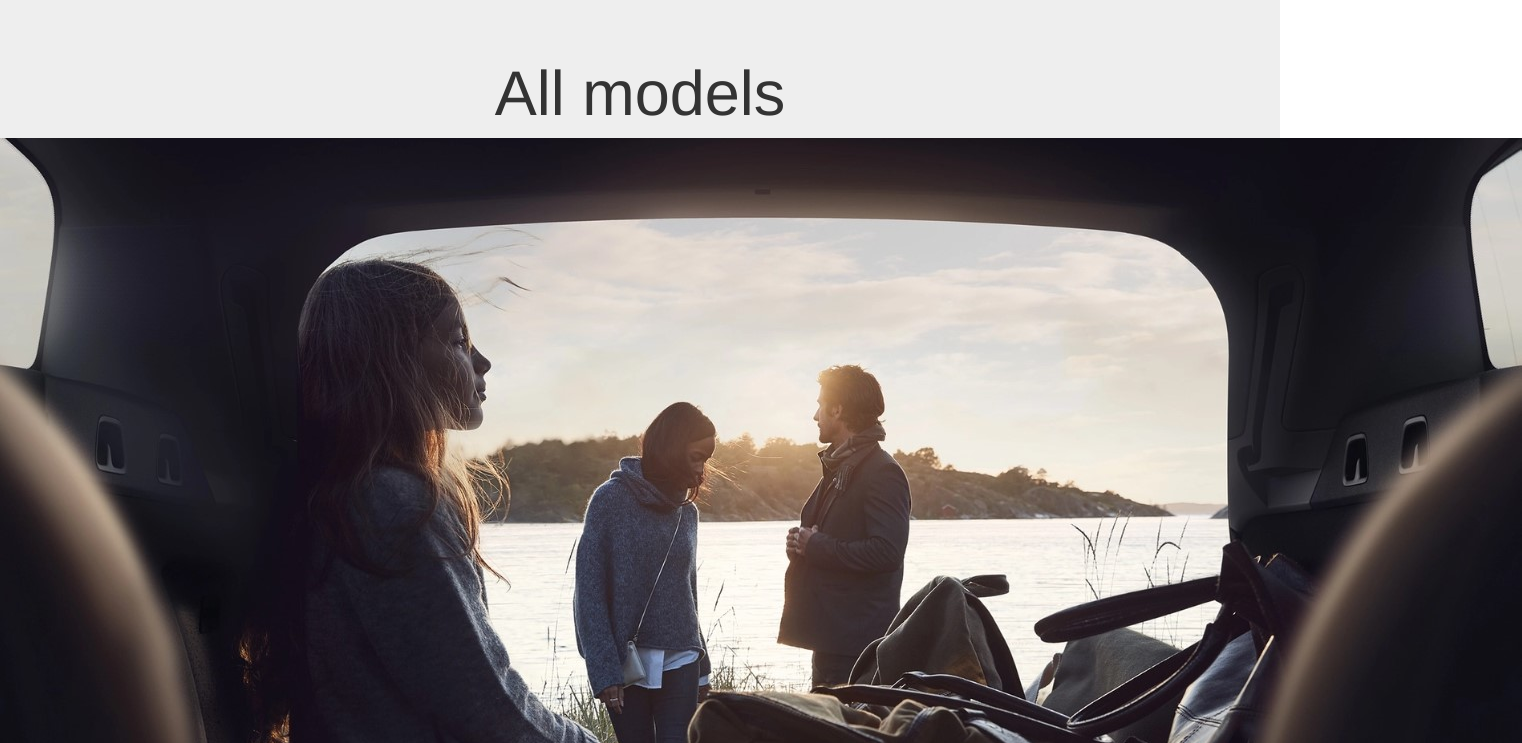
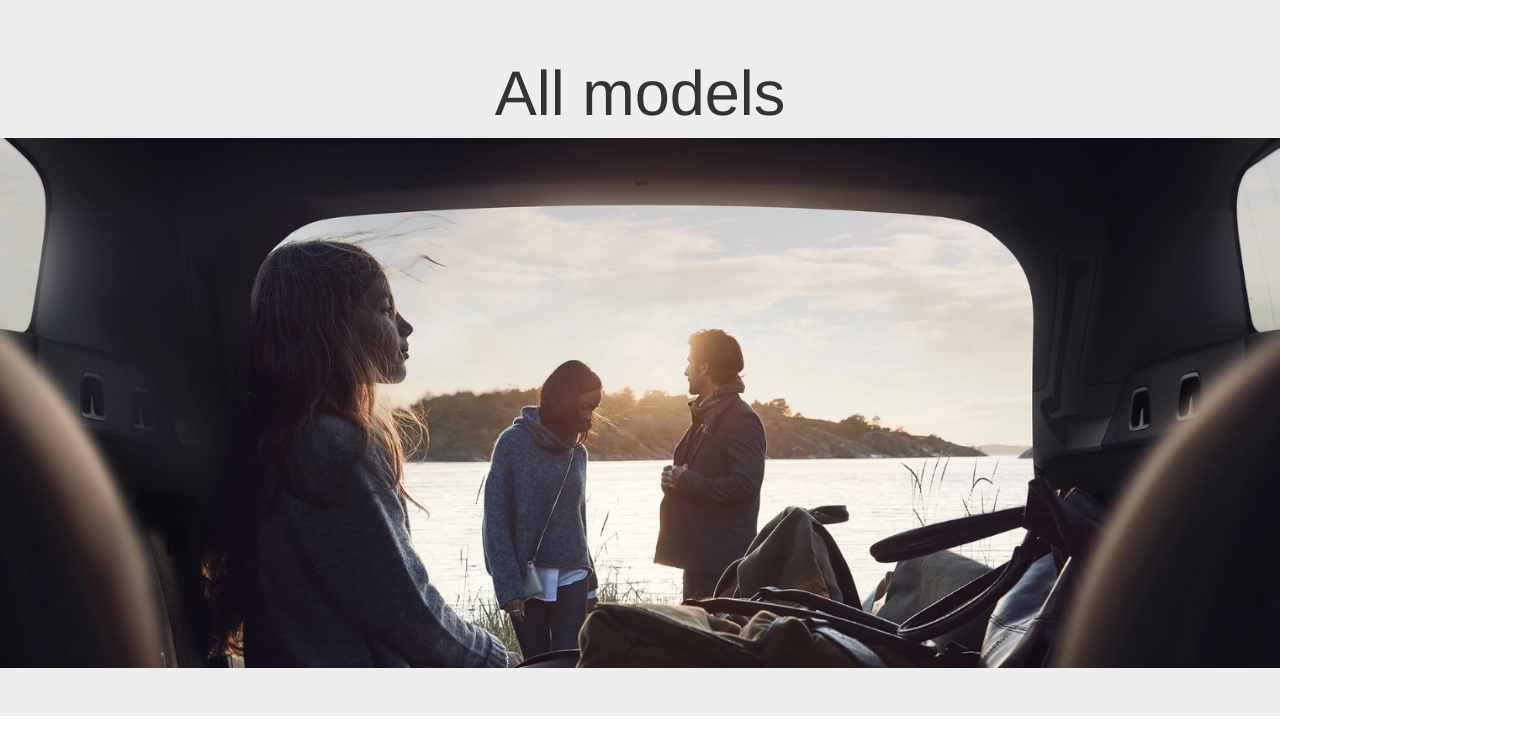
Before and after one commit to TeSenghot/carwebsite, a plain HTML site: page index.html in a window 1280 px wide. Shown: the part 740-1483 px from the top of the page, 1522 px wide, since content can reach past the window. Drawn offline with nearby package versions, Linux system fonts and the light colour scheme.

Commit message:
Update index.html

```diff
--- a/index.html
+++ b/index.html
@@ -75,7 +75,7 @@
 
 <div class="jumbotron text-center">
     <h1>All models</h1>
-    <img src="media/bg1.jpg">
+    <img src="media/bg1.jpg" width="100%";>
   </div>
 
   <div class="container">
```
